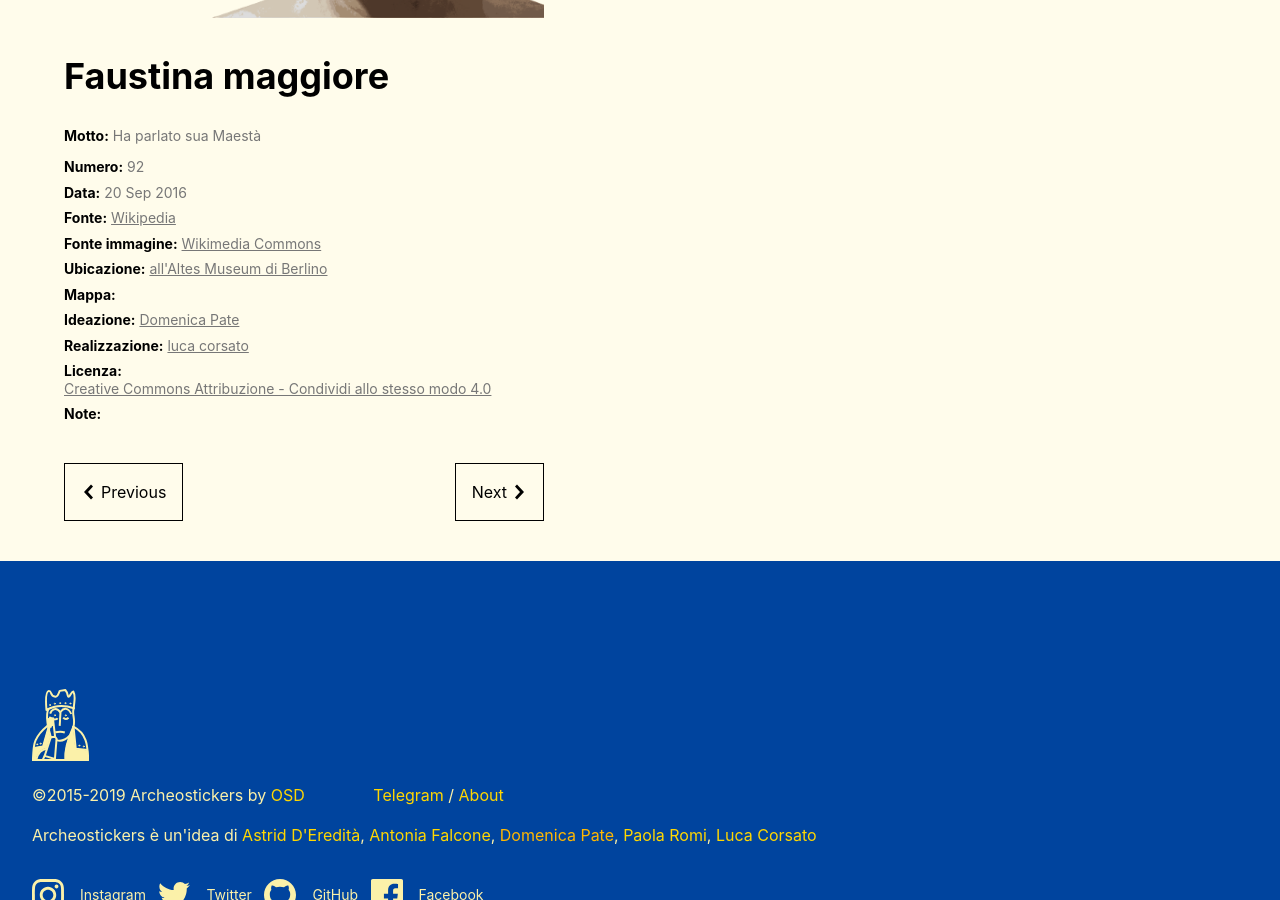
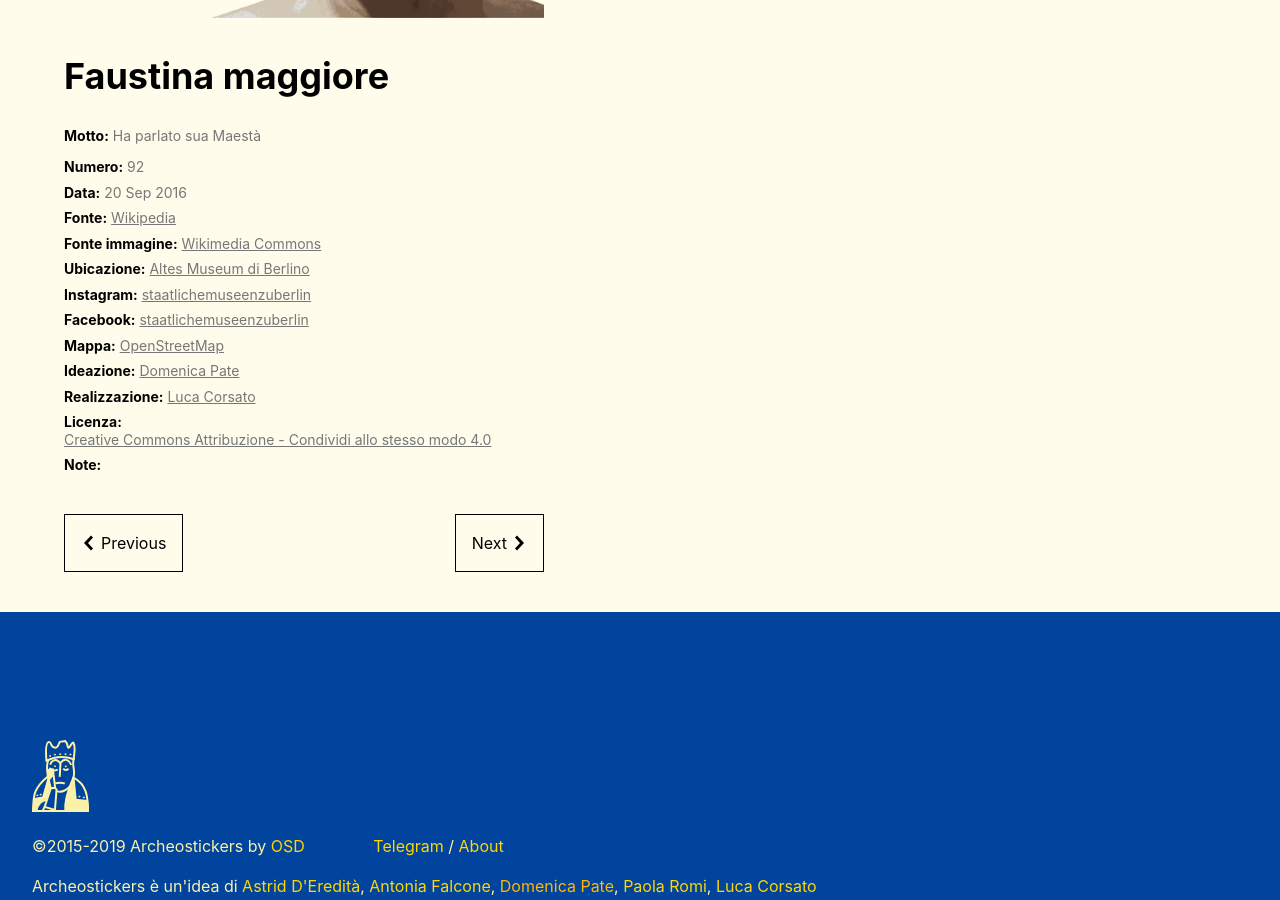
Before and after one commit to archeostickers/archeostickers, a Jekyll site: the page built from _posts/2016-09-20-92_Faustina.md, in a window 1280 px wide and 900 px high, scrolled down 606 px. Built offline with Jekyll 4.4.1, drawn with Linux system fonts in a browser that asks for light colours.

Commit message:
fix post 92

```diff
--- a/_posts/2016-09-20-92_Faustina.md
+++ b/_posts/2016-09-20-92_Faustina.md
@@ -11,16 +11,19 @@ wiki: https://it.wikipedia.org/wiki/Faustina_maggiore
 source: https://commons.wikimedia.org/wiki/File:0150_Altes_Museum_Empress_Faustina_the_Elder_anagoria.JPG
 source-name: Wikimedia Commons
 
-museum-link: http://www.smb.museum/museen-und-einrichtungen/altes-museum/home.html
-museum-name: all'Altes Museum di Berlino
+museum-link: https://www.smb.museum/en/museums-institutions/altes-museum/home.html
+museum-name: Altes Museum di Berlino
+museum-fb: staatlichemuseenzuberlin
+museum-tw:
+museum-inst: staatlichemuseenzuberlin
 
-frame-osm: '<iframe width="100%" height="350" frameborder="0" scrolling="no" marginheight="0" marginwidth="0" src="http://www.openstreetmap.org/export/embed.html?bbox=13.37285041809082%2C52.510031038786344%2C13.423919677734375%2C52.52891119608143&amp;layer=mapnik&amp;marker=52.51945907481539%2C13.398385047912598" style="border: 1px solid black"></iframe><br/><small><a href="http://www.openstreetmap.org/?mlat=52.5195&amp;mlon=13.3984#map=15/52.5195/13.3984">Visualizza mappa ingrandita</a></small>'
+mappa: https://www.openstreetmap.org/?mlat=52.519444&mlon=13.398333&zoom=15#map=15/52.5194/13.3983
+mappa-name: OpenStreetMap
 
-autore: luca corsato
+autore: Luca Corsato
 social-autore: https://twitter.com/lucacorsato
 social-idea: https://twitter.com/domenica_pate
 idea: Domenica Pate
 tags:
-- id. Pate
 - donna
 ---
```
Also changed, not shown: _posts/2016-09-25-93_Trono_Ludovisi.md (+8 -4 lines).
